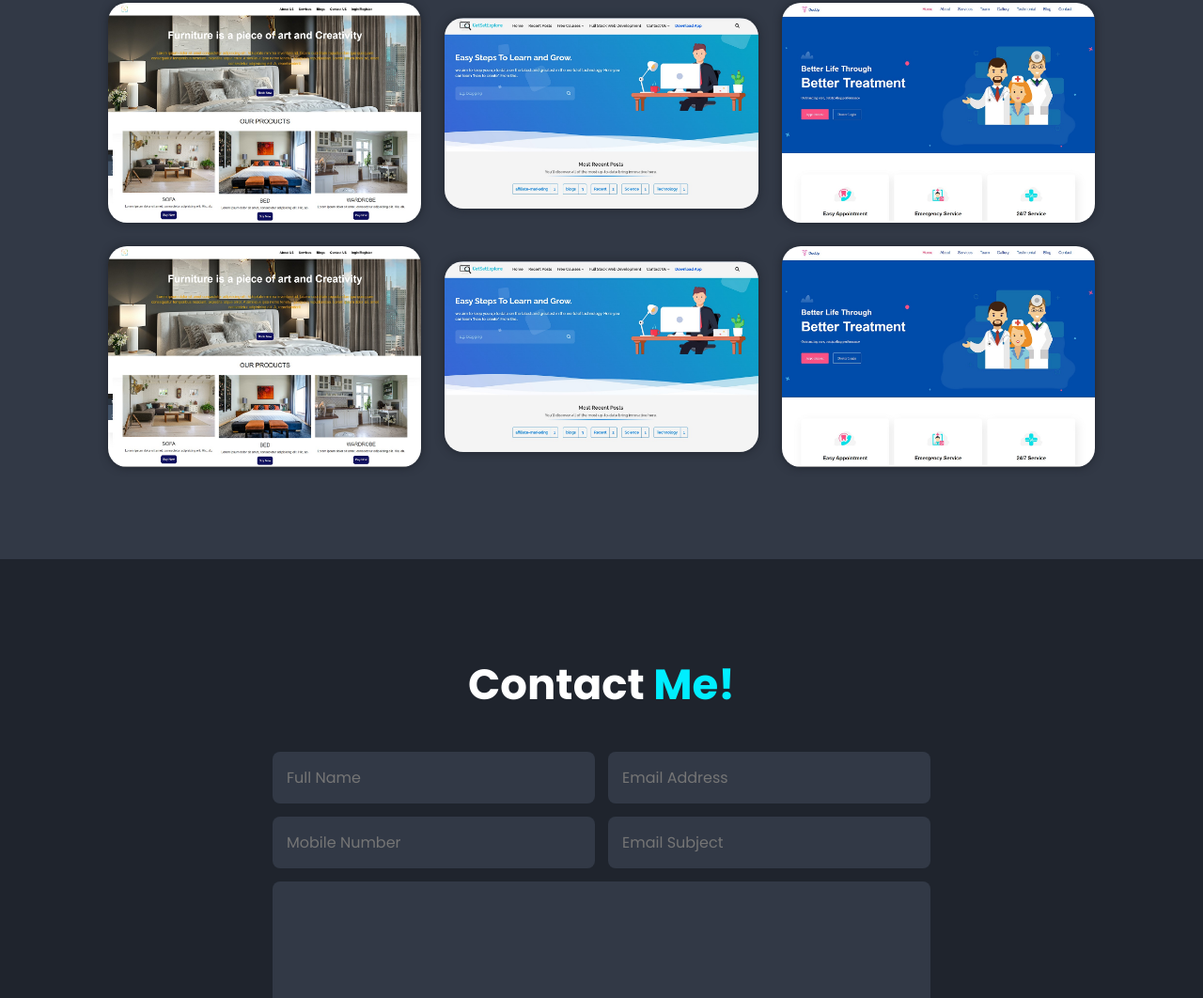
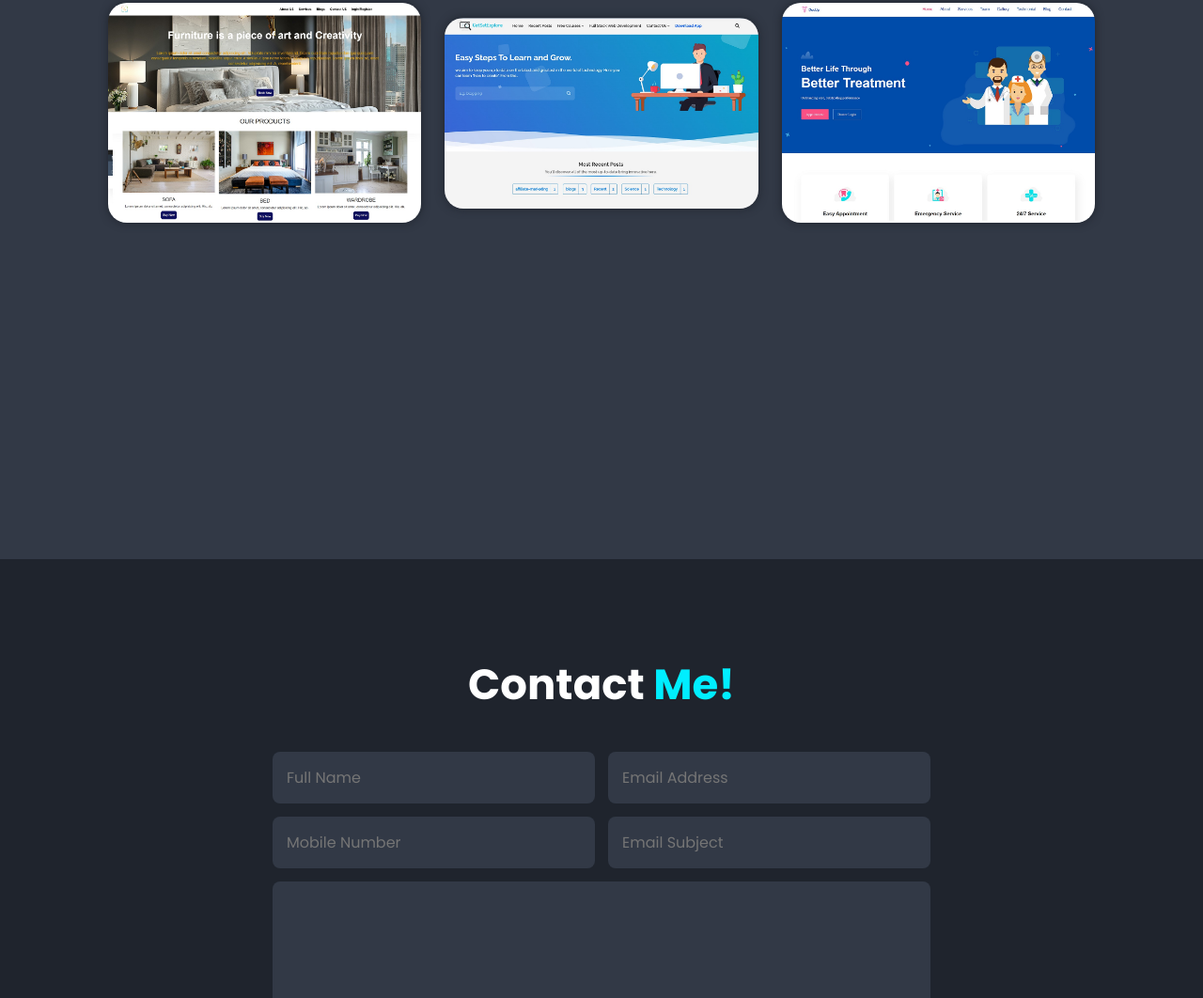
Before and after one commit to sanjeetbth7/portfolio, a plain HTML site: page index.html in a window 1280 px wide. Shown: the part 2605-3667 px from the top of the page at 94% size. Drawn offline with nearby package versions, Linux system fonts and the light colour scheme.

Commit message:
deleting dublicate of repeated projects

```diff
--- a/index.html
+++ b/index.html
@@ -137,37 +137,6 @@
             </div>
 
 
-            <!-- dublicate ( copy of upper three ) -->
-
-            <div class="project-box">
-                <img src="images/e-commerce.jpg" alt="E-commerce website">
-                <div class="project-layer">
-                    <h4>E-Commerce website</h4>
-                    <p>Lorem ipsum dolor sit amet consectetur adipisicing elit. Nobis, cumque.</p>
-                    <a href="#"><i class='bx bx-link-external'></i></a>
-                </div>
-            </div>
-
-
-            <div class="project-box">
-                <img src="images/gse-photo.jpg" alt="GetSetExplore">
-                <div class="project-layer">
-                    <h4>Educational Bloging Website</h4>
-                    <p>Lorem ipsum dolor sit amet consectetur adipisicing elit. Nobis, cumque.</p>
-                    <a href="#"><i class='bx bx-link-external'></i></a>
-                </div>
-            </div>
-
-
-            <div class="project-box">
-                <img src="images/DocUp.jpg" alt="E-commerce website">
-                <div class="project-layer">
-                    <h4>Medical Hospital Wesite</h4>
-                    <p>Lorem ipsum dolor sit amet consectetur adipisicing elit. Nobis, cumque.</p>
-                    <a href="#"><i class='bx bx-link-external'></i></a>
-                </div>
-            </div>
-
 
 
         </div>
```
